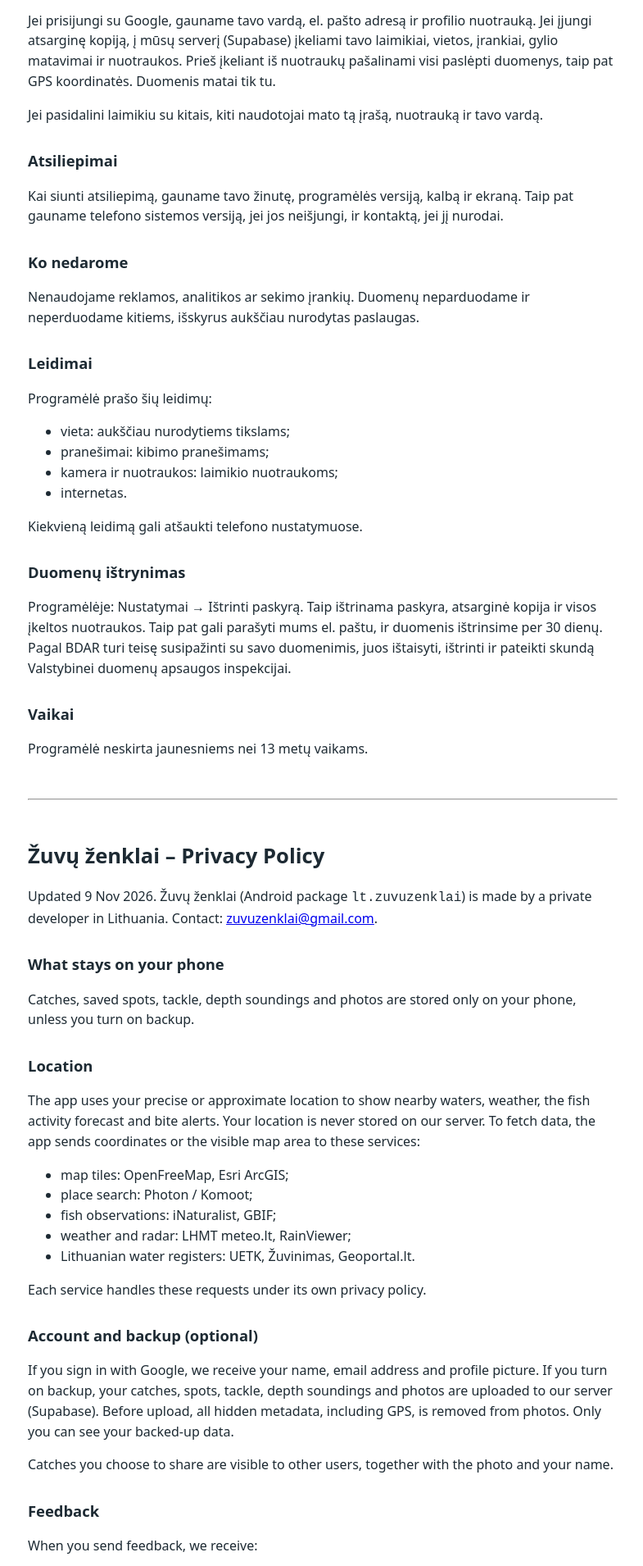
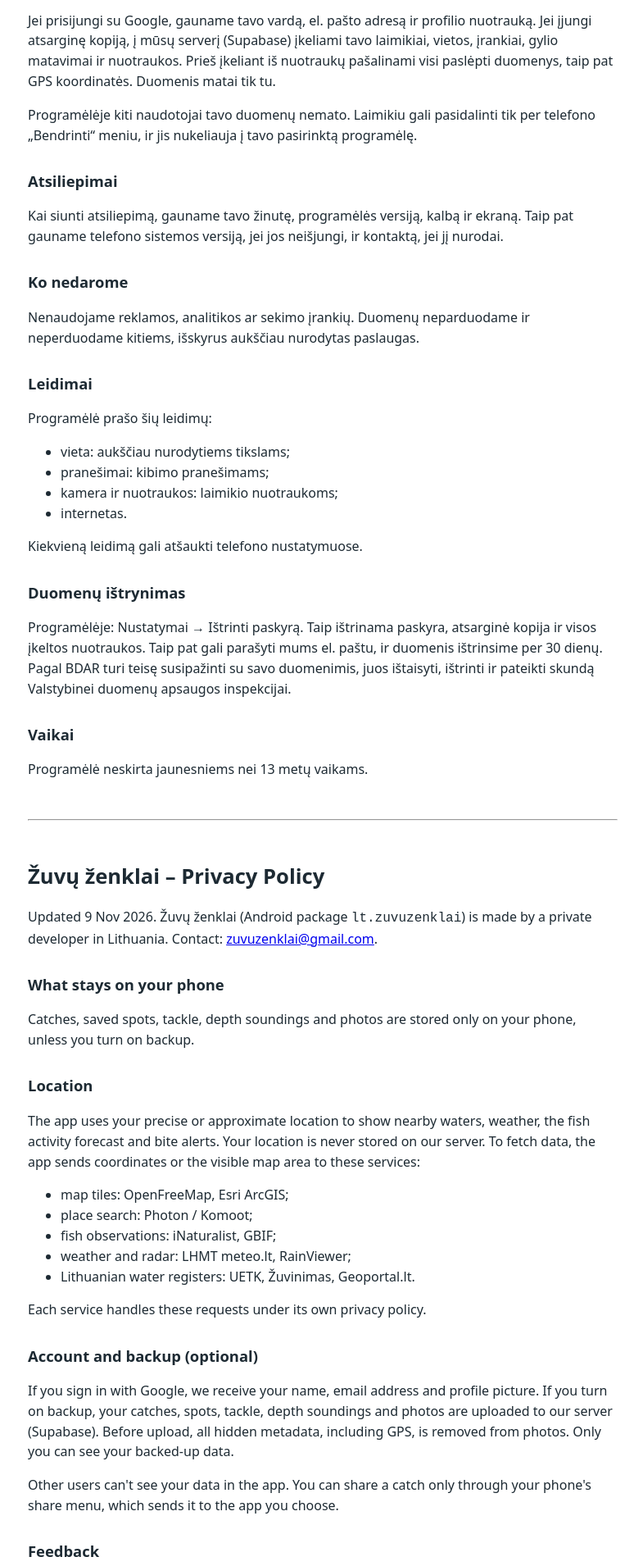
Before and after one commit to Minkutis/zuvuzenklai, a plain HTML site: page privacy/index.html in a window 1280 px wide. Shown: the part 582-2492 px from the top of the page at 82% size, without its empty margins (246-1031 px from the left). Drawn offline with Linux system fonts and the light colour scheme.

Commit message:
Privacy policy: sharing goes through the phone's share menu
Co-Authored-By: Claude Opus 5.5 <noreply@anthropic.com>

```diff
--- a/privacy/index.html
+++ b/privacy/index.html
@@ -14,7 +14,7 @@
 
 <h2>Paskyra ir atsarginė kopija (neprivaloma)</h2>
 <p>Jei prisijungi su Google, gauname tavo vardą, el. pašto adresą ir profilio nuotrauką. Jei įjungi atsarginę kopiją, į mūsų serverį (Supabase) įkeliami tavo laimikiai, vietos, įrankiai, gylio matavimai ir nuotraukos. Prieš įkeliant iš nuotraukų pašalinami visi paslėpti duomenys, taip pat GPS koordinatės. Duomenis matai tik tu.</p>
-<p>Jei pasidalini laimikiu su kitais, kiti naudotojai mato tą įrašą, nuotrauką ir tavo vardą.</p>
+<p>Programėlėje kiti naudotojai tavo duomenų nemato. Laimikiu gali pasidalinti tik per telefono „Bendrinti“ meniu, ir jis nukeliauja į tavo pasirinktą programėlę.</p>
 
 <h2>Atsiliepimai</h2>
 <p>Kai siunti atsiliepimą, gauname tavo žinutę, programėlės versiją, kalbą ir ekraną. Taip pat gauname telefono sistemos versiją, jei jos neišjungi, ir kontaktą, jei jį nurodai.</p>
@@ -59,7 +59,7 @@
 
 <h2>Account and backup (optional)</h2>
 <p>If you sign in with Google, we receive your name, email address and profile picture. If you turn on backup, your catches, spots, tackle, depth soundings and photos are uploaded to our server (Supabase). Before upload, all hidden metadata, including GPS, is removed from photos. Only you can see your backed-up data.</p>
-<p>Catches you choose to share are visible to other users, together with the photo and your name.</p>
+<p>Other users can't see your data in the app. You can share a catch only through your phone's share menu, which sends it to the app you choose.</p>
 
 <h2>Feedback</h2>
 <p>When you send feedback, we receive:</p>
```
